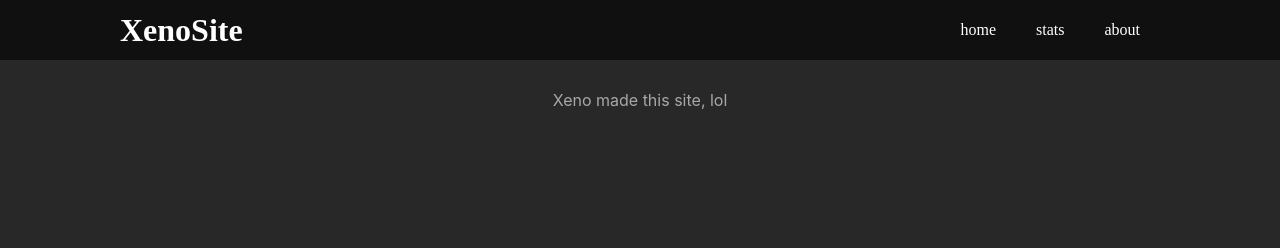
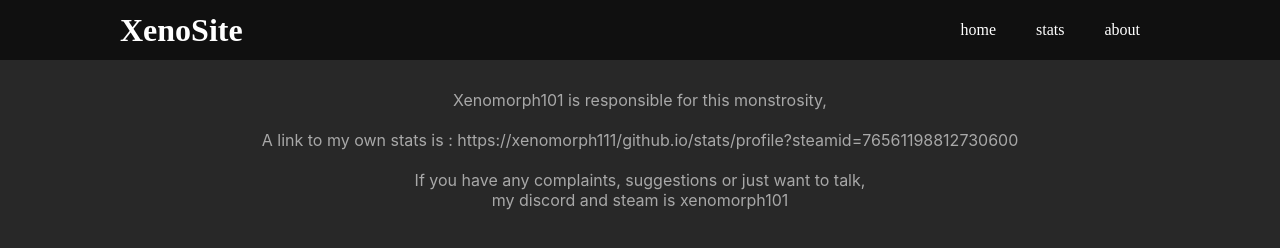
Before and after one commit to Xenomorph111/Xenomorph111.github.io, a plain HTML site: page about/index.html in a window 1280 px wide. Shown: the top 248 px of the page. Drawn offline with Linux system fonts and the light colour scheme.

Commit message:
IM GETTING ON STALKER ANOMALY NOW SO I STOP ADDING TINY CHANGES commit

```diff
--- a/about/index.html
+++ b/about/index.html
@@ -33,7 +33,11 @@
 		<div class="mainbody">
 			<div class="pretty">
 				<div class="gent" style="height:3000px">
-					Xeno made this site, lol
+					Xenomorph101 is responsible for this monstrosity,
+					<br><br>
+					A link to my own stats is : <a href="stats/profile?steamid=76561198812730600">https://xenomorph111/github.io/stats/profile?steamid=76561198812730600</a>
+					<br><br>
+					If you have any complaints, suggestions or just want to talk,<br>my discord and steam is xenomorph101
 				</div>
 				<div class="gent">anyways, enough yapping,<br>start mogging<br><br></div>
 
--- a/css/styles.css
+++ b/css/styles.css
@@ -367,6 +367,9 @@ img {
 .pretty td{
 	text-align: center;
 }
+.pretty .gent{
+	text-align: center;
+}
 .pretty td img{
 	/* width: 50px;
 	height: 50px; */
```
